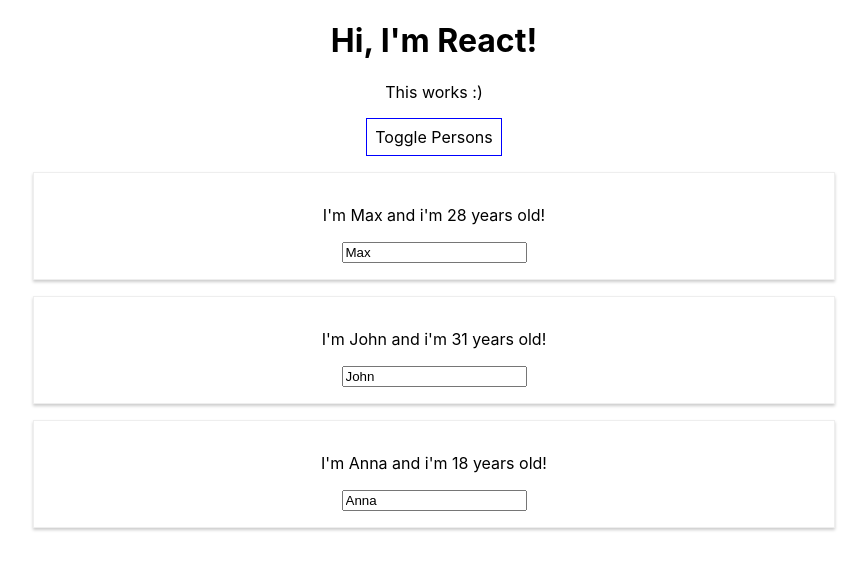
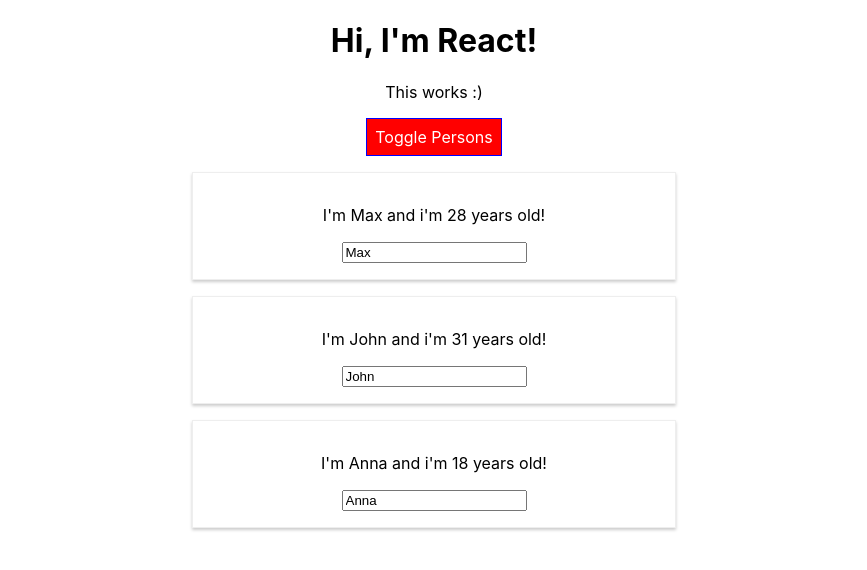
Before and after one commit to romiki44/ReactJS2, a React (Create React App) app: page / in a window 1280 px wide. Both pictures are taken after a click on the button "Toggle Persons". Shown: the top 570 px of the page, without its empty margins (206-1073 px from the left). Built offline with nearby package versions, Linux system fonts and the light colour scheme.

Commit message:
section05 - before css modules

```diff
--- a/package.json
+++ b/package.json
@@ -3,6 +3,7 @@
   "version": "0.1.0",
   "private": true,
   "dependencies": {
+    "radium": "^0.25.2",
     "react": "^16.8.6",
     "react-dom": "^16.8.6",
     "react-scripts": "3.0.1"
--- a/src/App.css
+++ b/src/App.css
@@ -1,3 +1,11 @@
 .App {
   text-align: center;
 }
+
+.red {
+  color: red;
+}
+
+.bold {
+  font-weight: bold;
+}
--- a/src/App.js
+++ b/src/App.js
@@ -2,80 +2,102 @@
 //import React, { useState } from "react";
 import './App.css';
 import Person from './Person/Person';
+import Radium, { StyleRoot } from 'radium';
 
 class App extends Component {
   state = {
     persons: [
-      { id:'asde1', name: 'Max', age: 28 },
-      { id:'rewvc5', name: 'John', age: 31 },
-      { id:'asdf7', name: 'Anna', age: 18 }
+      { id: 'asde1', name: 'Max', age: 28 },
+      { id: 'rewvc5', name: 'John', age: 31 },
+      { id: 'asdf7', name: 'Anna', age: 18 }
     ],
     otherState: 'some value',
     showPerson: false
   }
 
   nameChangeHandler = (event, id) => {
-    const personIndex = this.state.persons.findIndex(p=> {
-      return p.id===id;
+    const personIndex = this.state.persons.findIndex(p => {
+      return p.id === id;
     });
 
     //opat kopia objektu nie refencia, novsi a starsi sposob
-    const person={...this.state.persons[personIndex]};
+    const person = { ...this.state.persons[personIndex] };
     //const person=Object.assign({}, this.state.persons[personIndex]);
 
     // najprv kopia jedneho objektu
-    person.name=event.target.value;
+    person.name = event.target.value;
     // potom celeho pola
-    const persons=[...this.state.persons];
-    persons[personIndex]=person;
+    const persons = [...this.state.persons];
+    persons[personIndex] = person;
 
-    this.setState({persons: persons})
+    this.setState({ persons: persons })
   }
 
-  deletePersonHandler = (index)=> {
+  deletePersonHandler = (index) => {
     //nepouzit refenciu ale novu kopiu!!
     //const persons=this.state.persons.slice();
-    const persons=[...this.state.persons];
+    const persons = [...this.state.persons];
     persons.splice(index, 1);
-    this.setState({persons:persons});
+    this.setState({ persons: persons });
   }
 
   togglePersonHandler = () => {
-    const doesShow=this.state.showPerson;
-    this.setState({showPerson: !doesShow})
+    const doesShow = this.state.showPerson;
+    this.setState({ showPerson: !doesShow })
   }
 
   render() {
     const style = {
-      backgroundColor: 'white',
+      backgroundColor: 'green',
+      color: 'white',
       font: 'inherit',
       border: '1px solid blue',
       padding: '8px',
-      cursor: 'pointer'
+      cursor: 'pointer',
+      ':hover': { //Radium
+        backgroundColor: 'lightgreen',
+        color: 'black'
+      }
     };
 
-    let persons=null;
+    let persons = null;
 
-    if(this.state.showPerson) {
-      persons= (
+    if (this.state.showPerson) {
+      persons = (
         <div>
-          {this.state.persons.map((person, index) =>{
+          {this.state.persons.map((person, index) => {
             return <Person
-              click={()=>this.deletePersonHandler(index)}
-              changed={(event)=>this.nameChangeHandler(event, person.id)}
+              click={() => this.deletePersonHandler(index)}
+              changed={(event) => this.nameChangeHandler(event, person.id)}
               name={person.name}
               age={person.age}
-              key={person.id}/>
+              key={person.id} />
           })}
         </div>
       );
+
+      style.backgroundColor = 'red';
+      style[':hover'] = { //Radium
+        backgroundColor: 'salmon',
+        color: 'black'
+      }
     }
 
+    const classes = [];
+    if (this.state.persons.length <= 2) {
+      classes.push('red');
+    }
+    if (this.state.persons.length <= 1) {
+      classes.push('bold');
+    }
 
+    //ak element obsahuje media-query, root element musi byt StyleRoot
+    //Person obsahuje dynamicke mediaquery cez Radium
     return (
+      <StyleRoot>
         <div className="App">
           <h1>Hi, I'm React!</h1>
-        <p>This works :)</p>
+          <p className={classes.join(' ')}>This works :)</p>
           <button
             style={style}
             onClick={this.togglePersonHandler}>
@@ -83,9 +105,10 @@
         </button>
           {persons}
         </div>
+      </StyleRoot>
     );
   }
   //return React.createElement('div', {className: 'App'}, React.createElement('h1', null, 'Hello, React!'));
 }
 
-export default App;
+export default Radium(App);
--- a/src/Person/Person.css
+++ b/src/Person/Person.css
@@ -6,3 +6,9 @@
   padding: 16px;
   text-align: center;
 }
+
+/*@media (min-width: 800px) {
+  .Person {
+    width: 450px;
+  }
+}*/
--- a/src/Person/Person.js
+++ b/src/Person/Person.js
@@ -1,10 +1,16 @@
 import React from 'react';
 import './Person.css';
+import Radium from 'radium';
 
 const person = (props) => {
-  //return <p>I'm a Person and i'm  {Math.floor(Math.random()*70)} years old!</p>
+  const style = {
+    '@media (min-width: 800px)': {
+      width: '450px'
+    }
+  }
+
   return (
-    <div className="Person">
+    <div className="Person" style={style}>
       <p onClick={props.click}> I'm {props.name} and i'm {props.age} years old!</p>
       <p>{props.children}</p>
       <input type="text" onChange={props.changed} value={props.name}/>
@@ -12,4 +18,4 @@
   )
 }
 
-export default person;
+export default Radium(person);
```
Also changed, not shown: 1 other file (tests, documents, lock files or other folders). Lines whose indentation alone changed are shown as unchanged.
